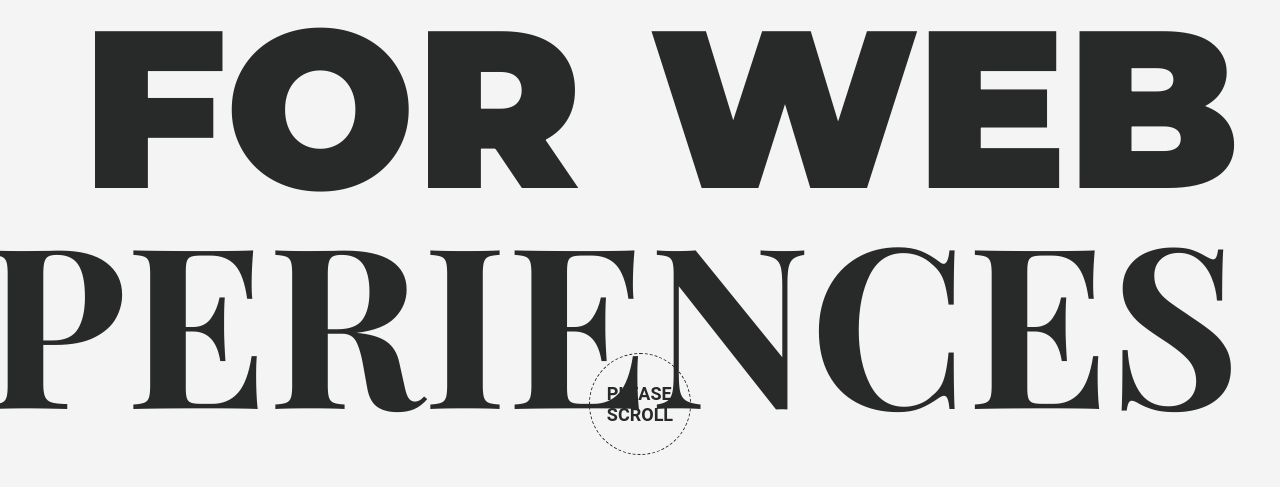
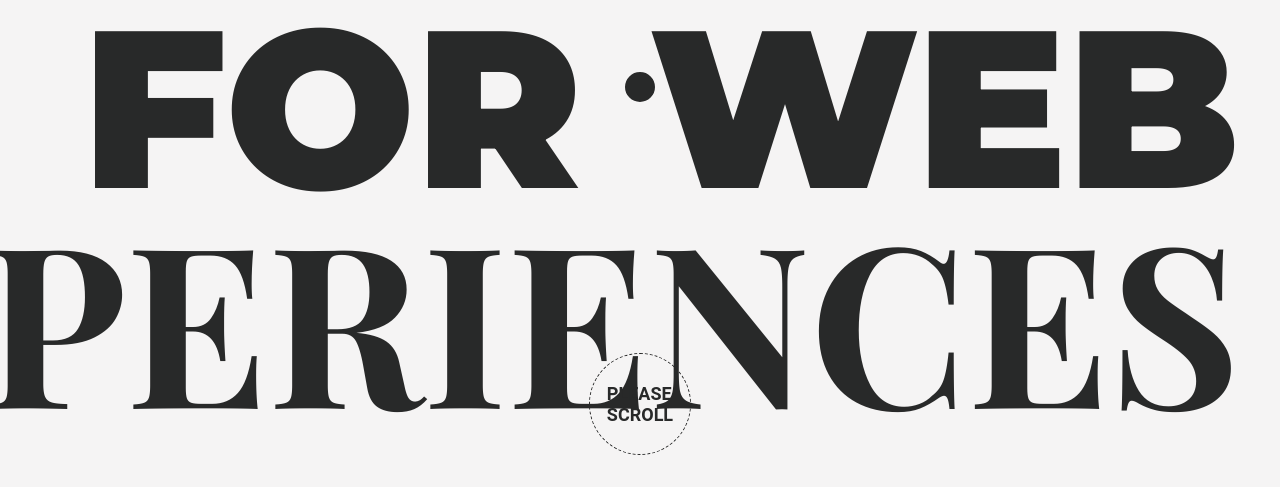
Before and after one commit to RainerAhi/Rainer-Ahi-Websites-Showcase, a React (Vite) app: page / in a window 1280 px wide. Shown: the part 313-800 px from the top of the page. Built offline with nearby package versions, Linux system fonts and the light colour scheme; a web font is replaced by a local one.

Commit message:
Custom cursor

```diff
--- a/index.html
+++ b/index.html
@@ -10,6 +10,5 @@
   <body>
     <div id="root"></div>
     <script type="module" src="/src/index.jsx"></script>
-    <script src="cursor.jsx"></script>
   </body>
 </html>
--- a/src/App.jsx
+++ b/src/App.jsx
@@ -2,6 +2,7 @@ import { SectionOne } from "./Sections/SectionOne";
 import { SectionTwo } from "./Sections/SectionTwo";
 import Lenis from "@studio-freight/lenis";
 import { SectionZero } from "./Sections/SectionZero";
+import Cursor from "./Cursor";
 
 function App() {
 
@@ -46,6 +47,8 @@ function App() {
         <SectionOne />
         <SectionTwo />
 
+        <Cursor />
+
         {/* <div className="cursor-dot" id="cursor-dot" ></div>
         <div className="cursor-outline"  id="cursor-outline"></div> */}
 
--- /dev/null
+++ b/src/Cursor.jsx
@@ -0,0 +1,24 @@
+import { useEffect, useRef } from 'react';
+
+const Cursor = () => {
+  const dot = useRef(null);
+
+  const moveCursor = (e) => {
+    const { pageX, pageY } = e;
+    dot.current.style.top = `${pageY}px`;
+    dot.current.style.left = `${pageX}px`;
+  };
+
+  useEffect(() => {
+    document.addEventListener('mousemove', moveCursor);
+    return () => {
+      document.removeEventListener('mousemove', moveCursor);
+    };
+  }, []);
+
+  return (
+    <div ref={dot} className="cursor-dot"></div>
+  );
+};
+
+export default Cursor;
--- a/src/Sections/SectionZero.jsx
+++ b/src/Sections/SectionZero.jsx
@@ -1,14 +1,45 @@
-import React from "react";
+import React, { useEffect, useState } from "react";
 
 export const SectionZero = () => {
+  const [hideScrollText, setHideScrollText] = useState(false);
 
-    return (
-        <section className="intro" >
-            <h1 className="name" >RAINER AHI</h1>
-            <h1 className="title" > <span className="exp" >DEV</span>ELOPER < br /> FOR WEB <br /> <span className="exp" >EXPERIENCES</span></h1>
-            <div className="scroll" >
-                <h1>PLEASE <br /> SCROLL</h1>
-            </div>
-        </section>
-    )
-}
+  useEffect(() => {
+    const handleScroll = () => {
+      const scrollThreshold = 100;
+
+      if (window.scrollY > scrollThreshold) {
+        setHideScrollText(true);
+      } else {
+        setHideScrollText(false);
+      }
+    };
+
+    window.addEventListener("scroll", handleScroll);
+
+    return () => {
+      window.removeEventListener("scroll", handleScroll);
+    };
+  }, []);
+
+  return (
+    <section className="intro">
+      <h1 className="name">RAINER AHI</h1>
+      <h1 className="title">
+        <span className="exp">DEV</span>ELOPER <br /> FOR WEB <br />
+        <span className="exp">EXPERIENCES</span>
+      </h1>
+      <div
+        className="scroll"
+        style={{
+          opacity: hideScrollText ? 0 : 1,
+          transition: "opacity 0.3s ease-in-out", // Smooth transition effect
+          pointerEvents: hideScrollText ? "none" : "auto", // Disable pointer events when hidden
+        }}
+      >
+        <h1>
+          PLEASE <br /> SCROLL
+        </h1>
+      </div>
+    </section>
+  );
+};
--- a/src/styles.css
+++ b/src/styles.css
@@ -9,6 +9,7 @@
 * {
   margin: 0;
   padding: 0;
+  cursor: none;
 }
 
 body {
@@ -25,26 +26,32 @@ body {
   justify-content: space-between;
 }
 
-/* .cursor-dot {
-  width: 5px;
-  height: 5px;
-  background-color: blue;
+.cursor-dot,
+.cursor-dot-outline {
+  pointer-events: none;
+  position: absolute;
+  top: 50%;
+  left: 50%;
+  transform: translate(-50%, -50%);
+  border-radius: 50%;
+  transition: opacity 0.3s ease-in-out, transform 0.3s ease-in-out;
+  z-index: 5;
 }
 
-.cursor-outline {
+.cursor-dot {
   width: 30px;
   height: 30px;
-  border: 2px solid salmon;
-} */
+  background-color: #282929;
+  border: 2px solid #f5f4f4;
+}
 
-.cursor-dot, .cursor-outline {
-  position: fixed;
-  top: 0;
-  left: 0;
-  transform: translate(-50%, -50%);
-  border-radius: 50%;
-  pointer-events: none;
+.cursor-dot-outline {
+  width: 0px;
+  height: 0px;
+  background-color: #4158D0;
+  background-image: linear-gradient(43deg, #4158D0 0%, #C850C0 46%, #FFCC70 100%);
 }
+
 
 ::-webkit-scrollbar {
   display: none;
@@ -156,7 +163,7 @@ span {
   display: flex;
   padding: 12px 20px;
   gap: 0px 10px;
-  cursor: pointer;
+  cursor: none;
   justify-content: flex-start;
 }
 .project h1 {
@@ -398,4 +405,11 @@ html.lenis {
   li {
     padding: 5px 5px;
   }
+
+  .cursor-dot {
+    width: 0px;
+    height: 0px;
+    background-color: #282929;
+    border: 0px solid #f5f4f4;
+  }
 }
```
Also changed, not shown: cursor.jsx (deleted, +0 -18 lines).
